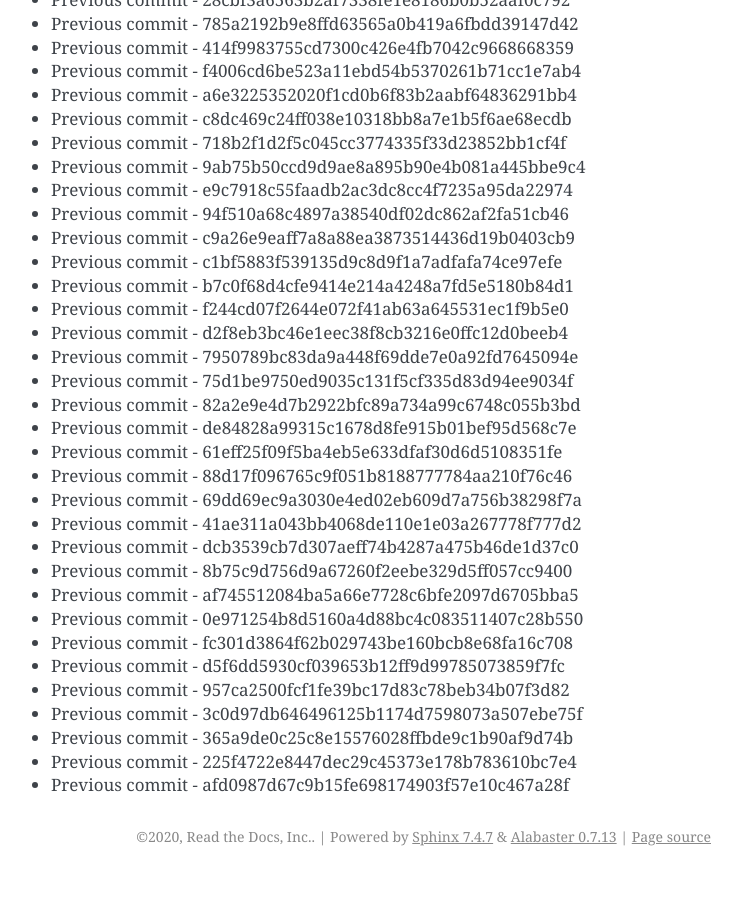
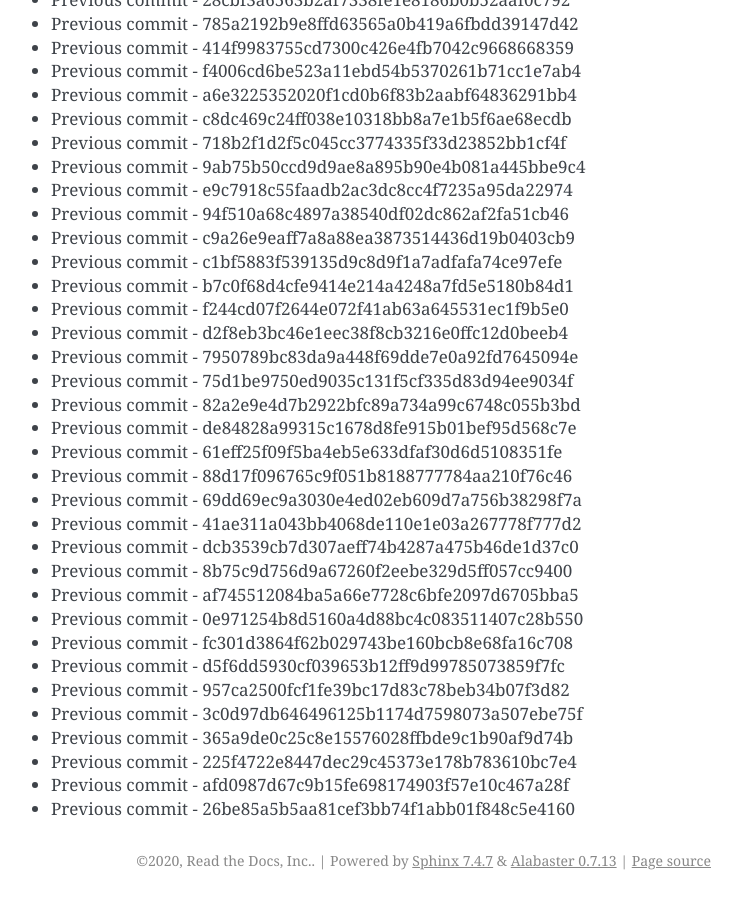
Before and after one commit to readthedocs/rtd-git-stresstest, a Sphinx documentation site: the page built from docs/updates.rst, in a window 1280 px wide and 900 px high, scrolled down 20740 px. Shown: the whole window, without its empty margins (399-1141 px from the left). Built offline with Sphinx 7.4.7, drawn with Linux system fonts in a browser that asks for light colours; before the commit the page ends 21616 px from its top, so only the background shows below that.

Commit message:
Generating commit from previous: 26be85a5b5aa81cef3bb74f1abb01f848c5e4160

```diff
--- a/docs/updates.rst
+++ b/docs/updates.rst
@@ -903,3 +903,4 @@ It can be tested for any performance characteristics.
 * Previous commit - 365a9de0c25c8e15576028ffbde9c1b90af9d74b
 * Previous commit - 225f4722e8447dec29c45373e178b783610bc7e4
 * Previous commit - afd0987d67c9b15fe698174903f57e10c467a28f
+* Previous commit - 26be85a5b5aa81cef3bb74f1abb01f848c5e4160
```
